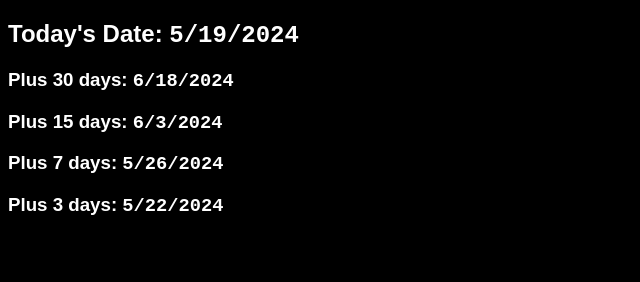
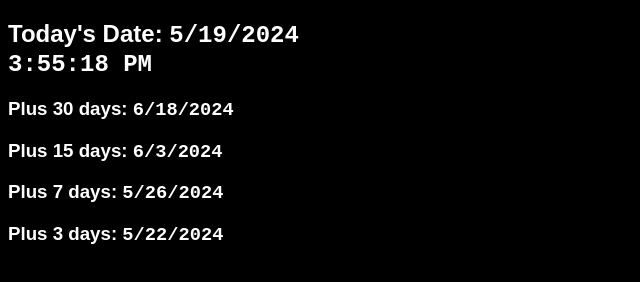
Before and after one commit to ClearBleu/plus30, a browser extension: page index.html in a window 1280 px wide. Shown: the whole page, without its empty margins (0-640 px from the left). Drawn offline with Linux system fonts and the light colour scheme.

Commit message:
added timekeeping functionality

```diff
--- a/index.html
+++ b/index.html
@@ -5,7 +5,8 @@
     </head>
     <body>
         <h2 class="intervals">
-            Today's Date: <span class="inner" id="todaysDate"></span>
+            Today's Date: <span class="inner" id="todaysDate"></span> <br />
+            <span class="inner" id="currentTime"></span>
         </h2>
         <h3 class="intervals">
             Plus 30 days: <span class="inner" id="plus30"></span>
--- a/index.js
+++ b/index.js
@@ -6,6 +6,7 @@ function dates() {
     const plus15 = new Date((new Date()).getTime() + 15*24*60*60*1000).toLocaleDateString();
     const plus7 = new Date((new Date()).getTime() + 7*24*60*60*1000).toLocaleDateString();
     const plus3 = new Date((new Date()).getTime() + 3*24*60*60*1000).toLocaleDateString();
+    const currentTime = new Date((new Date()).getTime()).toLocaleTimeString()
 
     //Add date values to html
     document.getElementById("todaysDate").innerHTML = todaysDate;
@@ -13,6 +14,7 @@ function dates() {
     document.getElementById("plus15").innerHTML = plus15;
     document.getElementById("plus7").innerHTML = plus7;
     document.getElementById("plus3").innerHTML = plus3;
+    document.getElementById("currentTime").innerHTML = currentTime;
 }
 
-dates();
+setInterval(dates, 1000);
```
